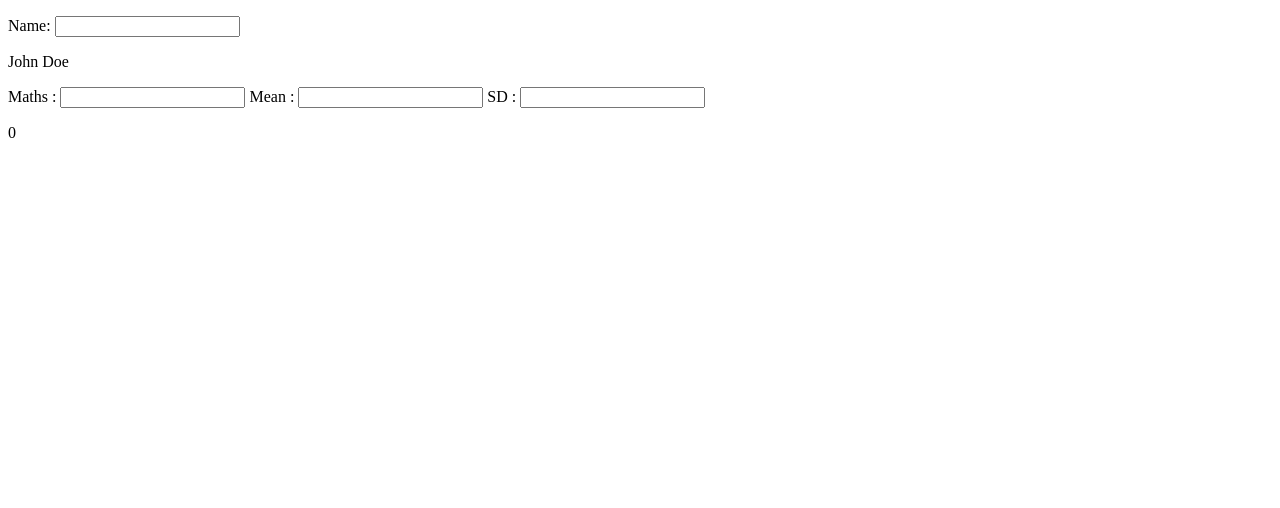
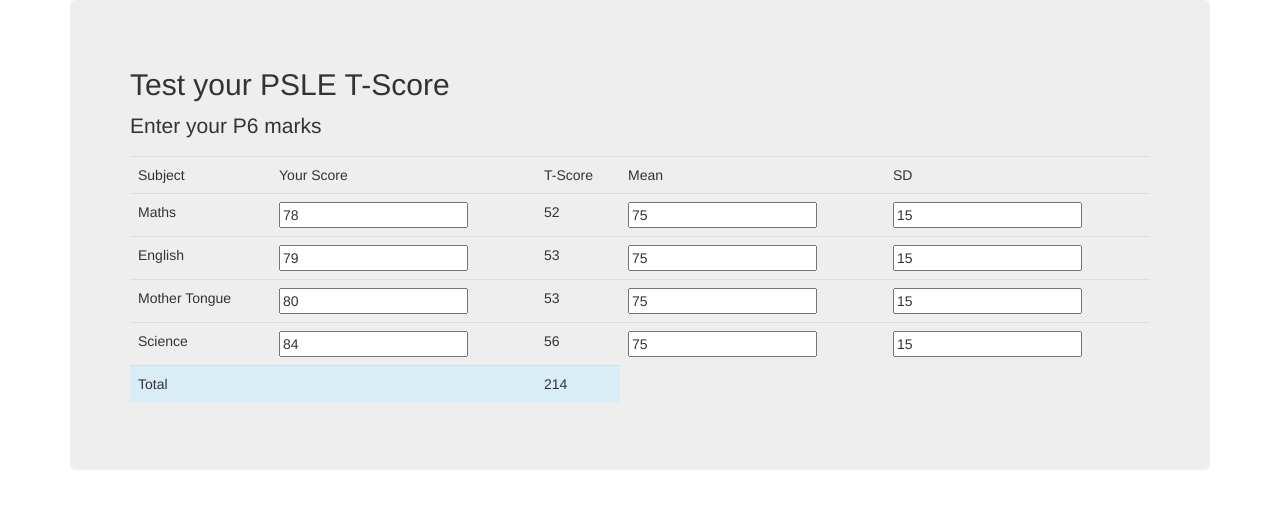
Before and after one commit to michaelbetsy/michaelbetsy.github.io, a plain HTML site: page index.html in a window 1280 px wide. Drawn offline with nearby package versions, Linux system fonts and the light colour scheme.

Commit message:
Update index.html

```diff
--- a/index.html
+++ b/index.html
@@ -2,13 +2,60 @@
 <html>
 <body>
 <script src="https://ajax.googleapis.com/ajax/libs/angularjs/1.6.9/angular.min.js"></script>
+<meta name="viewport" content="width=device-width, initial-scale=1">
+<link rel="stylesheet" href="https://maxcdn.bootstrapcdn.com/bootstrap/3.4.1/css/bootstrap.min.css">
+<script src="https://ajax.googleapis.com/ajax/libs/jquery/3.4.1/jquery.min.js"></script>
+<script src="https://maxcdn.bootstrapcdn.com/bootstrap/3.4.1/js/bootstrap.min.js"></script>
 
-<div ng-app="myApp" ng-controller="myCtrl">
-   <p>Name: <input type="text" ng-model="name"></p>
-  <p ng-bind="name"></p>
-{{ firstName + " " + lastName }}
-   <p>Maths : <input type="number" ng-model="math"> Mean : <input type="number" text="75" ng-model="mathMean"> SD : <input type="number" text="15" ng-model="mathSD"> </p>
-   {{50 +10 *(math -75)/15}}
+<div ng-app="myApp" ng-controller="myCtrl" class="container">
+<div class="jumbotron">
+        <h2>Test your PSLE T-Score</h2>
+
+
+   <p>Enter your P6 marks</p>
+    <table class="table">
+        <tr >
+          <td>Subject</td>
+          <td>Your Score</td>
+          <td>T-Score</td>
+          <td>Mean</td>
+          <td>SD</td>
+        </tr>
+        <tr >
+            <td>Maths</td>
+            <td><input type="number" ng-model="math"></td>
+            <td>{{mathTScore()}}</td>
+            <td><input type="number" ng-model="mathMean" width="10"></td>
+            <td><input type="number" ng-model="mathSD"></td>
+          </tr>
+          <tr >
+            <td>English</td>
+            <td><input type="number" ng-model="eng"></td>
+            <td>{{engTScore()}}</td>
+            <td><input type="number" ng-model="engMean" width="10"></td>
+            <td><input type="number" ng-model="engSD"></td>
+          </tr>
+          <tr >
+            <td>Mother Tongue</td>
+            <td><input type="number" ng-model="mt"></td>
+            <td>{{mtTScore()}}</td>
+            <td><input type="number" ng-model="mtMean" width="10"></td>
+            <td><input type="number" ng-model="mtSD"></td>
+          </tr>
+          <tr >
+            <td>Science</td>
+            <td><input type="number" ng-model="science"></td>
+            <td>{{scienceTScore()}}</td>
+            <td><input type="number" ng-model="scienceMean" width="10"></td>
+            <td><input type="number" ng-model="scienceSD"></td>
+          </tr>
+          <tr class="info"><td>Total </td>
+            <td></td>
+            <td>
+                {{mathTScore()+engTScore()+mtTScore()+scienceTScore()}}
+          </td></tr>
+      </table>
+    </div>
 </div>
 
 
@@ -17,6 +64,30 @@ var app = angular.module("myApp", []);
 app.controller("myCtrl", function($scope) {
   $scope.firstName = "John";
   $scope.lastName = "Doe";
+  $scope.math = 78;
+  $scope.mathMean = 75;
+  $scope.mathSD = 15;
+  $scope.eng = 79;
+  $scope.engMean = 75;
+  $scope.engSD = 15;
+  $scope.mt = 80;
+  $scope.mtMean = 75;
+  $scope.mtSD = 15;
+  $scope.science = 84;
+  $scope.scienceMean = 75;
+  $scope.scienceSD = 15;
+  $scope.mathTScore = function() {
+    return Math.round((50 +10*($scope.math - $scope.mathMean)/$scope.mathSD)) ;
+  };
+  $scope.engTScore = function() {
+    return Math.round(50 +10*($scope.eng - $scope.engMean)/$scope.engSD) ;
+  };
+  $scope.mtTScore = function() {
+    return Math.round(50 +10*($scope.mt - $scope.mtMean)/$scope.mtSD) ;
+  };
+  $scope.scienceTScore = function() {
+    return Math.round(50 +10*($scope.science - $scope.scienceMean)/$scope.scienceSD) ;
+  };
 });
 </script>
 
```
